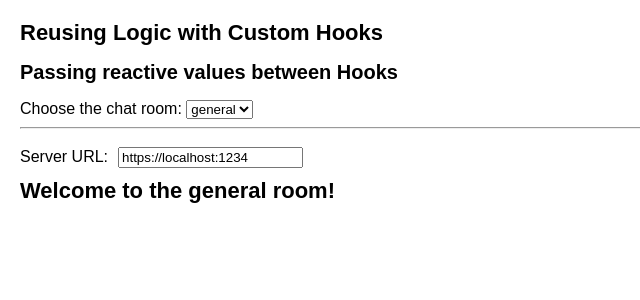
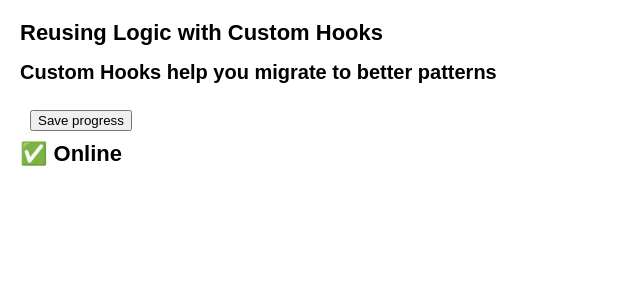
Before and after one commit to VladimirovMario/Sandbox, a React (Create React App) app in the folder 01. React documentation/02. Learn React/04. Escape Hatches/: page / in a window 1280 px wide. Shown: the top 300 px of the page, without its empty margins (0-640 px from the left). Built offline with nearby package versions, Linux system fonts and the light colour scheme.

Commit message:
Custom Hooks help you migrate to better patterns

```diff
--- /dev/null
+++ b/01. React documentation/02. Learn React/04. Escape Hatches/src/components/ReusingLogicWithCustomHooks/CustomHooksHelpYouMigrate/CustomHooksHelpYouMigrate.js
@@ -0,0 +1,30 @@
+import { useOnlineStatus } from '../hooks/useOnlineStatus';
+
+export default function CustomHooksHelpYouMigrate() {
+  return (
+    <>
+      <h2>Custom Hooks help you migrate to better patterns</h2>
+      <SaveButton />
+      <StatusBar />
+    </>
+  );
+}
+
+function StatusBar() {
+  const isOnline = useOnlineStatus();
+  return <h1>{isOnline ? '✅ Online' : '❌ Disconnected'}</h1>;
+}
+
+function SaveButton() {
+  const isOnline = useOnlineStatus();
+
+  function handleSaveClick() {
+    console.log('✅ Progress saved');
+  }
+
+  return (
+    <button disabled={!isOnline} onClick={handleSaveClick}>
+      {isOnline ? 'Save progress' : 'Reconnecting...'}
+    </button>
+  );
+}
--- a/01. React documentation/02. Learn React/04. Escape Hatches/src/components/ReusingLogicWithCustomHooks/ReusingLogicWithCustomHooks.js
+++ b/01. React documentation/02. Learn React/04. Escape Hatches/src/components/ReusingLogicWithCustomHooks/ReusingLogicWithCustomHooks.js
@@ -1,4 +1,5 @@
-import PassingReactiveValuesBetweenHooks from './PassingReactiveValuesBetweenHooks/PassingReactiveValuesBetweenHooks';
+import CustomHooksHelpYouMigrate from './CustomHooksHelpYouMigrate/CustomHooksHelpYouMigrate';
+// import PassingReactiveValuesBetweenHooks from './PassingReactiveValuesBetweenHooks/PassingReactiveValuesBetweenHooks';
 // import ShareStatefulLogic from './ShareStatefulLogic/ShareStatefulLogic';
 // import SharingLogicBetweenComponents from './SharingLogicBetweenComponents/SharingLogicBetweenComponents';
 
@@ -6,7 +7,8 @@ export default function ReusingLogicWithCustomHooks() {
   return (
     <>
       <h1>Reusing Logic with Custom Hooks</h1>
-      <PassingReactiveValuesBetweenHooks />
+      <CustomHooksHelpYouMigrate />
+      {/* <PassingReactiveValuesBetweenHooks /> */}
       {/* <ShareStatefulLogic /> */}
       {/* <SharingLogicBetweenComponents /> */}
     </>
--- a/01. React documentation/02. Learn React/04. Escape Hatches/src/components/ReusingLogicWithCustomHooks/hooks/useOnlineStatus.js
+++ b/01. React documentation/02. Learn React/04. Escape Hatches/src/components/ReusingLogicWithCustomHooks/hooks/useOnlineStatus.js
@@ -1,25 +1,19 @@
-import { useEffect, useState } from 'react';
+import { useSyncExternalStore } from 'react';
+
+function subscribe(callback) {
+  window.addEventListener('online', callback);
+  window.addEventListener('offline', callback);
+
+  return () => {
+    window.removeEventListener('online', callback);
+    window.removeEventListener('offline', callback);
+  };
+}
 
 export function useOnlineStatus() {
-  const [isOnline, setIsOnline] = useState(true);
-
-  useEffect(() => {
-    function handleOnline() {
-      setIsOnline(true);
-    }
-
-    function handleOffline() {
-      setIsOnline(false);
-    }
-
-    window.addEventListener('online', handleOnline);
-    window.addEventListener('offline', handleOffline);
-
-    return () => {
-      window.removeEventListener('online', handleOnline);
-      window.removeEventListener('offline', handleOffline);
-    };
-  }, []);
-
-  return isOnline;
+  return useSyncExternalStore(
+    subscribe,
+    () => navigator.onLine,
+    () => true
+  );
 }
```
